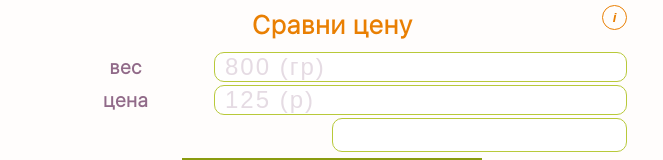
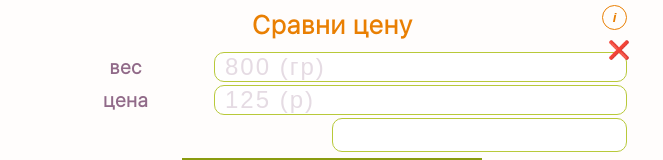
Before and after one commit to yygthb/compare_prices, a React (Create React App) app: page / in a window 1280 px wide. Shown: the top 160 px of the page, without its empty margins (308-971 px from the left). Built offline with nearby package versions, Linux system fonts and the light colour scheme.

Commit message:
remove-item button

```diff
--- a/src/App.js
+++ b/src/App.js
@@ -16,11 +16,11 @@ function App() {
   }
 
   const [products, setProd] = React.useState([
-    { id: 0, price: '', weight: '', result: '' },
-    // { id: 1, price: '', weight: '', result: '' },
-    // { id: 2, price: '', weight: '', result: '' },
+    // { id: 1, price: 125, weight: 800, result: 15.62, isLowest: false },
+    // { id: 5, price: 100, weight: 700, result: 14.28, isLowest: true },
+    // { id: 7, price: 150, weight: 900, result: 16.66, isLowest: false },
+    { id: 1, price: '', weight: '', result: '', isLowest: false },
   ])
-  const [coloredId, setColorId] = React.useState('')
   const [modalVisibility, setModalVisibility] = React.useState('hidden')
 
   function addProd() {
@@ -30,6 +30,7 @@ function App() {
         price: "",
         weight: "",
         result: "",
+        isLowest: false,
       }, ...products]
     )
   }
@@ -40,59 +41,66 @@ function App() {
     return result.toFixed(2)
   }
 
-  function sortByResult(arr) {
-    arr.sort((a, b) => +a.result > +b.result ? 1 : -1)
-    return arr[0].id
+  function showLowest(arr = products) {
+    const sup = [...arr]
+    sup.sort((a, b) => +a.result > +b.result ? 1 : -1)
+    arr.forEach(p => {
+      p.id === sup[0].id ? p.isLowest = true : p.isLowest = false
+    })
   }
 
-  function showLowest() {
-    const sup = []
-    products.forEach(product => {
-      sup.push({ id: product.id, result: product.result })
-    })
-    sortByResult(sup)
-    return sup[0].id
-  }
-
-  function onHandlePriceChange(id, value) {
+  function onHandleChange(id, value, field) {
     if (value >= 0) {
       setProd(
         products.map(product => {
           if (product.id === id) {
-            product.price = value
+            product[field] = value
             product.result = +calculate(product.price, product.weight)
+            showLowest()
           }
-          setColorId(
-            showLowest()
-          )
           return product
         })
       )
     }
   }
 
-  function onHandleWeightChange(id, value) {
-    if (value >= 0) {
-      setProd(
-        products.map(product => {
-          if (product.id === id) {
-            product.weight = value
-            product.result = +calculate(product.price, product.weight)
-          }
-          setColorId(
-            showLowest()
-          )
-          return product
-        })
-      )
-    }
+  function onHandlePriceChange(id, value) {
+    onHandleChange(id, value, 'price')
   }
 
-  function removeProd(id) {
-    setProd(
-      products.filter(p => p.id !== id)
-    )
+  function onHandleWeightChange(id, value) {
+    onHandleChange(id, value, 'weight')
   }
+
+  // function onHandlePriceChange(id, value) {
+  //   if (value >= 0) {
+  //     setProd(
+  //       products.map(product => {
+  //         if (product.id === id) {
+  //           product.price = value
+  //           product.result = +calculate(product.price, product.weight)
+  //           showLowest()
+  //         }
+  //         return product
+  //       })
+  //     )
+  //   }
+  // }
+
+  // function onHandleWeightChange(id, value) {
+  //   if (value >= 0) {
+  //     setProd(
+  //       products.map(product => {
+  //         if (product.id === id) {
+  //           product.weight = value
+  //           product.result = +calculate(product.price, product.weight)
+  //           showLowest()
+  //         }
+  //         return product
+  //       })
+  //     )
+  //   }
+  // }
 
   function removeAll() {
     setProd(
@@ -101,16 +109,23 @@ function App() {
         price: "",
         weight: "",
         result: "",
+        isLowest: false,
       }]
     )
   }
 
+  function removeProd(id, index) {
+    const prods = [...products]
+    if (prods.length !== 1) {
+      prods.splice(index, 1)
+      showLowest(prods)
+      setProd(prods)
+    } else {
+      removeAll()
+    }
+  }
+
   function showModal() {
-    // console.log('--------------------')
-    // console.log('      info products: ', products)
-    // console.log('      info coloredId: ', coloredId)
-    // console.log('--------------------')
-
     setModalVisibility('visible')
   }
 
@@ -123,7 +138,6 @@ function App() {
       <Header showInfo={showModal} />
       <Content
         products={products}
-        coloredId={coloredId}
         addProd={addProd}
         removeProd={removeProd}
         onHandlePriceChange={onHandlePriceChange}
--- a/src/Components/Content/Product.jsx
+++ b/src/Components/Content/Product.jsx
@@ -4,7 +4,8 @@ import style from './Product.module.scss'
 
 export default function Product(props) {
   const product = props.product
-  const colored = product.id === props.coloredId
+  // const colored = product.id === props.coloredId
+  const colored = product.isLowest === true
   const removeProd = props.removeProd
 
   return (
@@ -12,8 +13,11 @@ export default function Product(props) {
 
       <div
         className={style.button__removeprod}
-        onClick={() => removeProd(product.id)}
-      >✖</div>
+        onClick={() => removeProd(product.id, props.index)}
+      >
+        {/* ✖ */}
+        ❌
+      </div>
 
       <div className={style.row}>
         <label htmlFor={"weight" + props.index}>вес</label>
--- a/src/Components/Content/Product.module.scss
+++ b/src/Components/Content/Product.module.scss
@@ -72,13 +72,13 @@ input[type=number] {
   }
 
   .button__removeprod {
-    display: none;
+    // display: none;
 
     font-weight: bold;
-    font-size: 1.4rem;
+    font-size: 1.1rem;
     border: none;
     position: absolute;
-    top: -15px;
+    top: -13px;
     right: 2px;
 
     color: var(--colorCancel);
```
